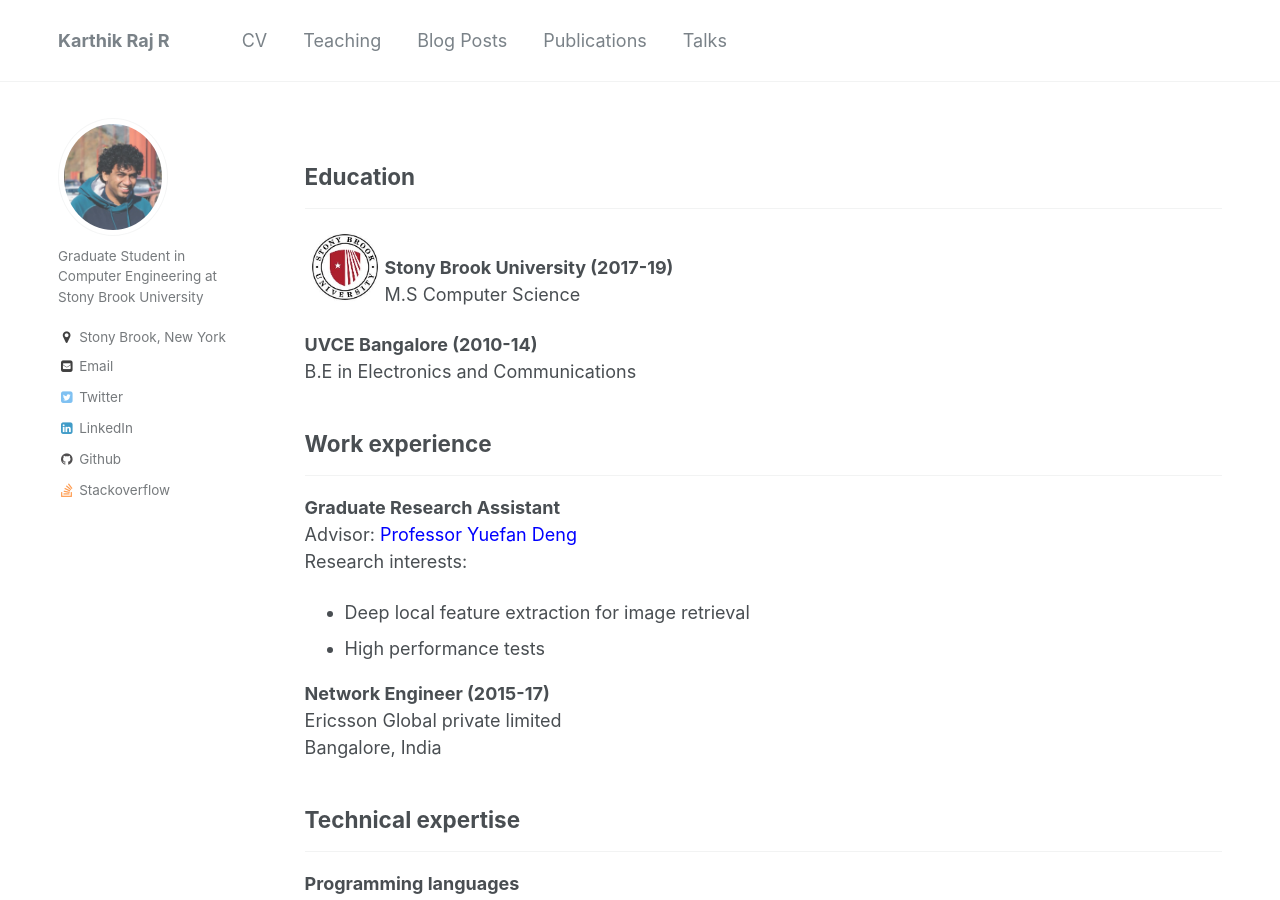
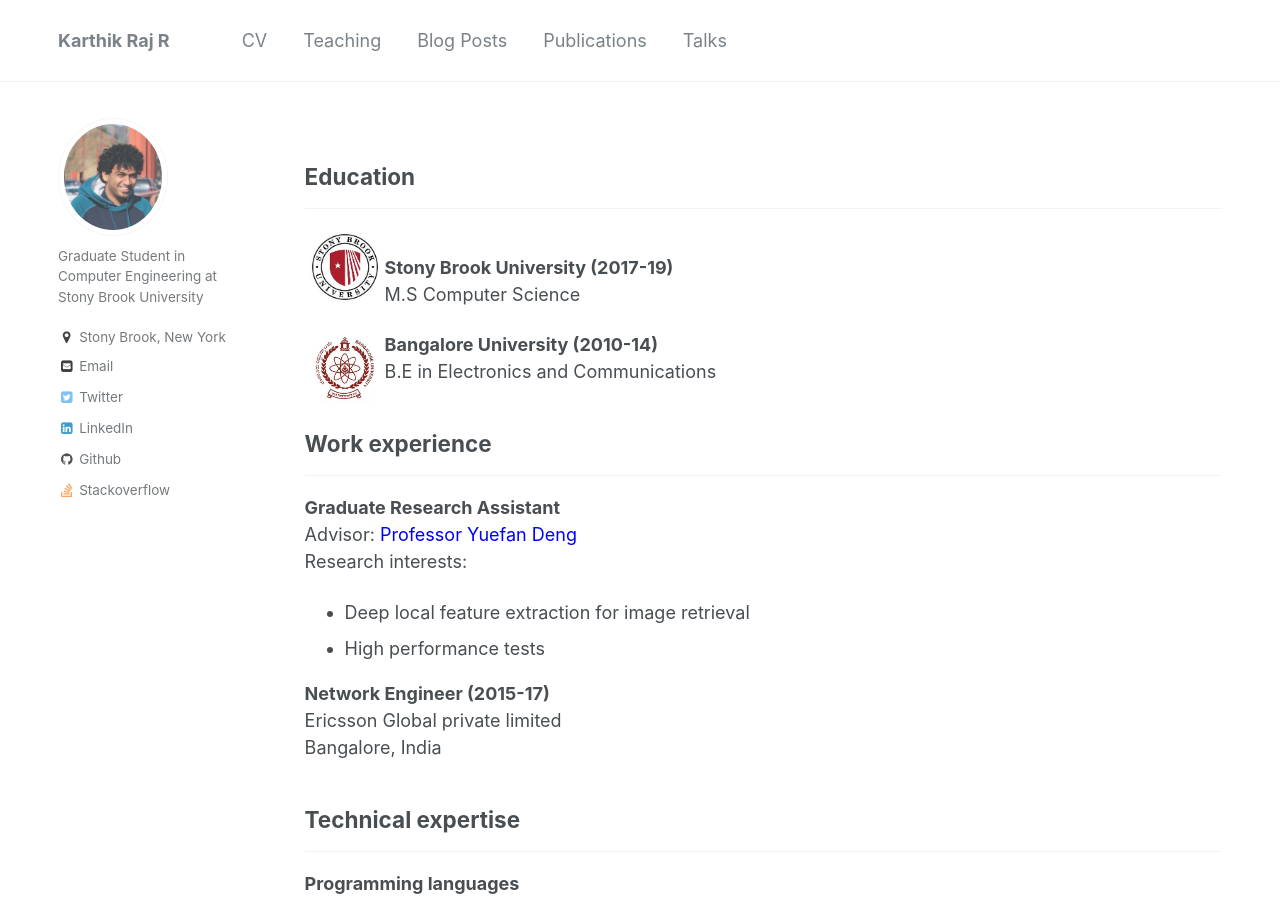
Before and after one commit to Karthik4293/Karthik4293.github.io, a Jekyll site: the page built from _pages/cv.md, in a window 1280 px wide and 900 px high. Built offline with Jekyll 4.4.1, drawn with Linux system fonts in a browser that asks for light colours.

Commit message:
new lines

```diff
--- a/_pages/cv.md
+++ b/_pages/cv.md
@@ -9,11 +9,12 @@ redirect_from:
 ## Education
 ------
 <img align="left" width="80" src="/images/SBU_logo_1.jpg">
-<b>Stony Brook University (2017-19)</b>
-M.S Computer Science
+<b>   Stony Brook University (2017-19)</b>
+   M.S Computer Science
 
-<b>UVCE Bangalore (2010-14)</b>
-B.E in Electronics and Communications <br/>
+<img align="left" width="80" src="/images/BU_logo.jpg">
+<b>   Bangalore University (2010-14)</b>
+    B.E in Electronics and Communications <br/>
 
 
 ## Work experience
```
Also changed, not shown: images/BU_logo.jpg (added).
